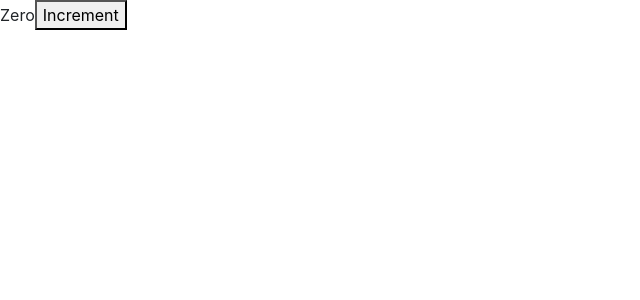
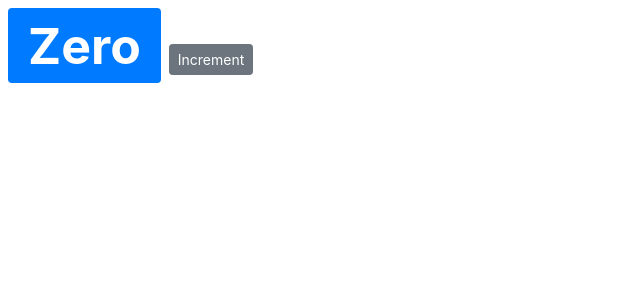
Before and after one commit to cmburch/react-app, a React (Create React App) app: page / in a window 1280 px wide. Shown: the top 300 px of the page, without its empty margins (0-640 px from the left). Built offline with nearby package versions, Linux system fonts and the light colour scheme.

Commit message:
inline style

```diff
--- a/src/components/counter.jsx
+++ b/src/components/counter.jsx
@@ -3,11 +3,17 @@ class Counter extends Component {
     state = {
         value: 0
      }
+
+     style = {
+         fontSize: 50,
+         fontWeight: "bold"
+     }
     render() {
         return (
             <React.Fragment>
-                <span>{this.formatCount()}</span>
-                <button>Increment</button>
+                {/* span.badge.badge-primary.m-2 */}
+                <span style={this.style} className="badge badge-primary m-2">{this.formatCount()}</span>
+                <button className="btn btn-secondary btn-sm">Increment</button>
             </React.Fragment>
         );
     }
--- a/src/index.js
+++ b/src/index.js
@@ -1,7 +1,7 @@
 import React from 'react';
 import ReactDOM from 'react-dom';
 import './index.css';
-import App from './App';
+// import App from './App';
 import * as serviceWorker from './serviceWorker';
 import 'bootstrap/dist/css/bootstrap.css';
 import Counter from './components/counter';
```
